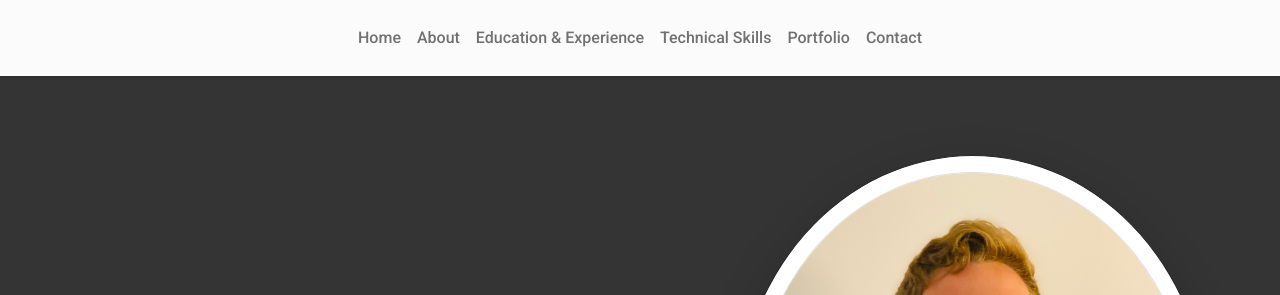
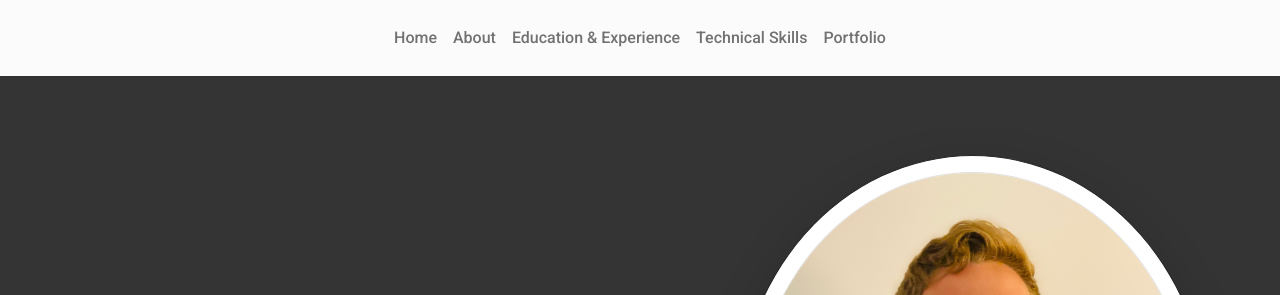
Before and after one commit to GavinGray11/GavinGray, a plain HTML site: page index.html in a window 1280 px wide. Shown: the top 295 px of the page. Drawn offline with nearby package versions, Linux system fonts and the light colour scheme.

Commit message:
Update index.html

```diff
--- a/index.html
+++ b/index.html
@@ -32,7 +32,6 @@
         <a href="#qualification" class="nav-item nav-link">Education & Experience</a>
         <a href="#skill" class="nav-item nav-link">Technical Skills</a>
         <a href="#portfolio" class="nav-item nav-link">Portfolio</a>
-        <a href="#contact" class="nav-item nav-link">Contact</a>
       </div>
 
     </div>
```
